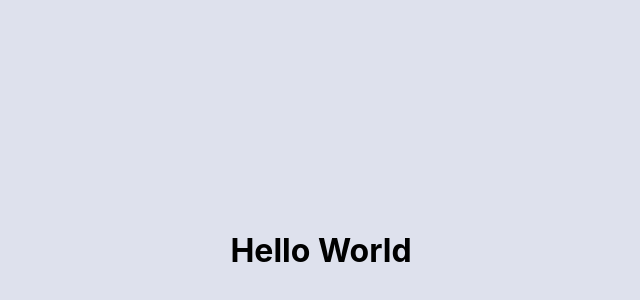
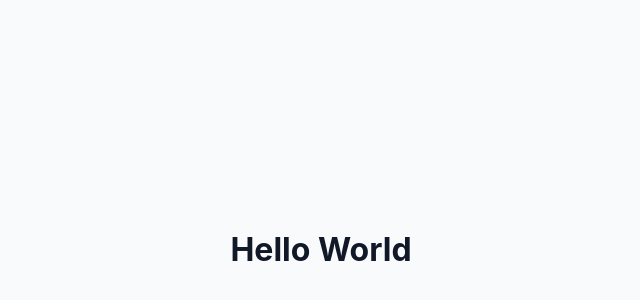
Before and after one commit to zulmy-azhary/krypto-landingpage, a Next.js app: page / in a window 1280 px wide. Shown: the part 150-450 px from the top of the page, without its empty margins (319-959 px from the left). Built offline with nearby package versions, Linux system fonts and the light colour scheme.

Commit message:
Setup the assets

```diff
--- a/src/styles/GlobalStyles.tsx
+++ b/src/styles/GlobalStyles.tsx
@@ -2,14 +2,47 @@ import { createGlobalStyle } from "styled-components";
 
 export default createGlobalStyle`
   :root {
-    /* Breakpoints */
+    //! Breakpoints
     --mobile: ${(props) => props.theme.media.mobile};
     --tablet: ${(props) => props.theme.media.tablet};
     --laptop: ${(props) => props.theme.media.laptop};
     --desktop: ${(props) => props.theme.media.desktop};
 
-    /* Colors */
-    --background: ${(props) => props.theme.colors.background};
+    //! Colors
+    /* Bg */
+    --bgPaper: ${(props) => props.theme.colors.background.paper};
+    --bgDefault: ${(props) => props.theme.colors.background.default};
+
+    /* Text */
+    --textPrimary: ${(props) => props.theme.colors.text.primary};
+    --textSecondary: ${(props) => props.theme.colors.text.secondary};
+    --textDisabled: ${(props) => props.theme.colors.text.disabled};
+
+    /* Primary */
+    --primaryMain: ${(props) => props.theme.colors.primary.main};
+    --primaryDark: ${(props) => props.theme.colors.primary.dark};
+    --primaryLight: ${(props) => props.theme.colors.primary.light};
+
+    /* Secondary */
+    --secondaryMain: ${(props) => props.theme.colors.secondary.main};
+
+    /* Action */
+    --actionActive: ${(props) => props.theme.colors.action.active};
+    --actionDisabled: ${(props) => props.theme.colors.action.disabled};
+    --actionDisabledBackground: ${(props) => props.theme.colors.action.disabledBackground};
+
+    /* Others */
+    --contrast: ${(props) => props.theme.colors.others.contrast};
+    --divider: ${(props) => props.theme.colors.others.divider};
+
+    /* Components */
+    --outline: ${(props) => props.theme.colors.components.outline};
+
+    /* Neutral */
+    --neutral900: ${(props) => props.theme.colors.neutral[900]};
+    --neutral500: ${(props) => props.theme.colors.neutral[500]};
+    --neutral400: ${(props) => props.theme.colors.neutral[400]};
+    --neutral300: ${(props) => props.theme.colors.neutral[300]};
   }
 
   * {
@@ -19,7 +52,20 @@ export default createGlobalStyle`
   }
 
   body {
-    background-color: var(--background);
+    background-color: var(--bgDefault);
     font-family: Inter, sans-serif;
   }
+
+  h1, h2, h3, h4, h5, h6 {
+    line-height: 137.5%;
+    color: var(--textPrimary);
+  }
+
+  h1, h2, h3, h4 {
+    font-weight: 700;
+  }
+
+  h5, h6 {
+    font-weight: 600;
+  }
 `;
--- a/src/styles/theme.tsx
+++ b/src/styles/theme.tsx
@@ -8,6 +8,42 @@ export const theme: DefaultTheme = {
     desktop: "1440px",
   },
   colors: {
-    background: "hsl(228, 29%, 90%)",
+    background: {
+      paper: "#FFFFFF",
+      default: "#F9FAFC",
+    },
+    text: {
+      primary: "#111827",
+      secondary: "#6B7280",
+      disabled: "hsla(217, 19%, 27%, 0.48)",
+    },
+    primary: {
+      main: "#5048E5",
+      dark: "#3832A0",
+      light: "#828DF8",
+    },
+    secondary: {
+      main: "#10B981",
+    },
+    action: {
+      active: "#6B7280",
+      disabled: "hsla(217, 19%, 27%, 0.26)",
+      disabledBackground: "hsla(217, 19%, 27%, 0.12)",
+    },
+    others: {
+      contrast: "#FFFFFF",
+      divider: "#D1D5DB",
+    },
+    components: {
+      outline: "#D1D5DB",
+    },
+    neutral: {
+      "900": "#111827",
+      "500": "#D1D5DB",
+      "400": "#9CA3AF",
+      "300": "#D1D5DB"
+    }
   },
 };
+
+// background: "hsl(228, 29%, 90%)",
```
Also changed, not shown: src/styles/SharedStyles.tsx (added, +83 -0 lines), styled.d.ts (+39 -3 lines).
